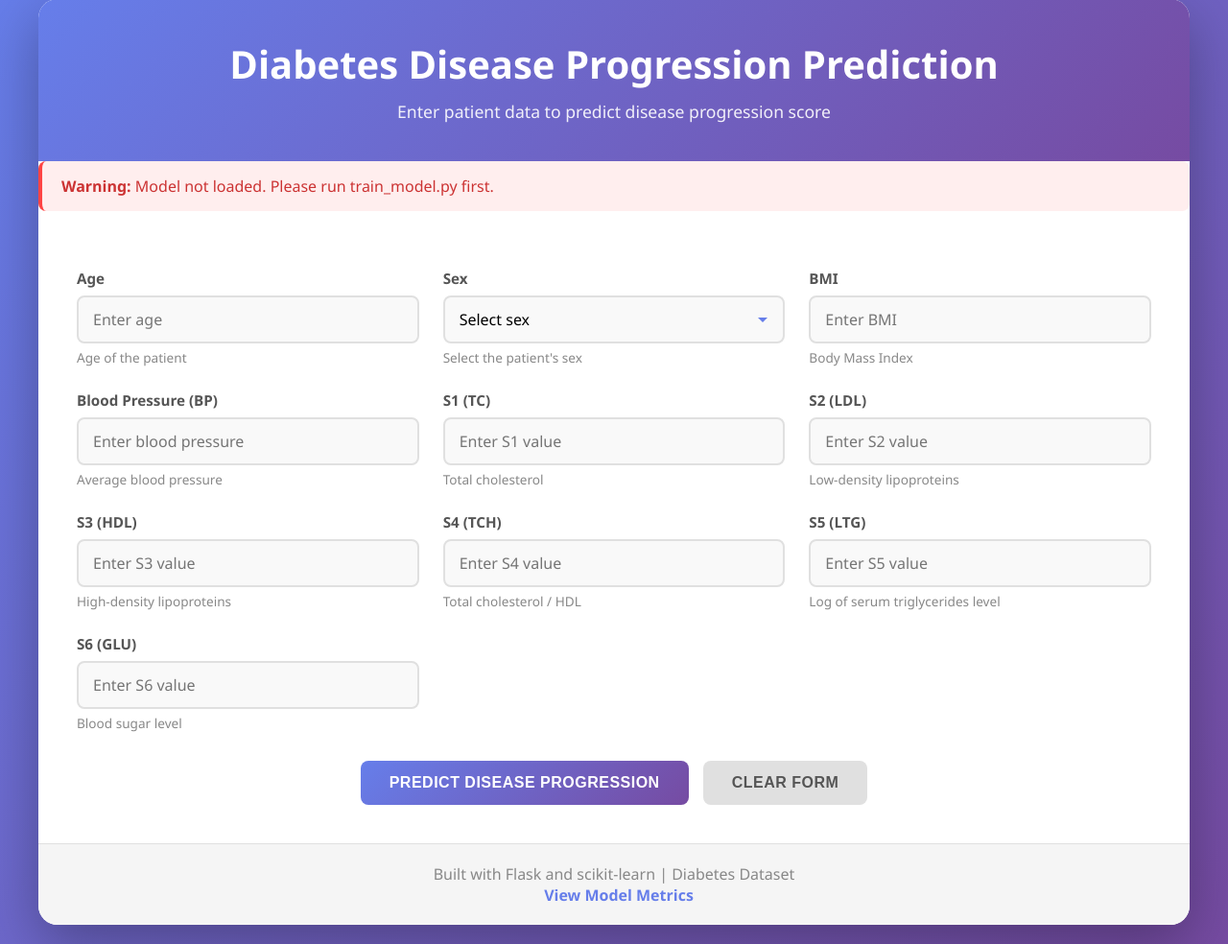
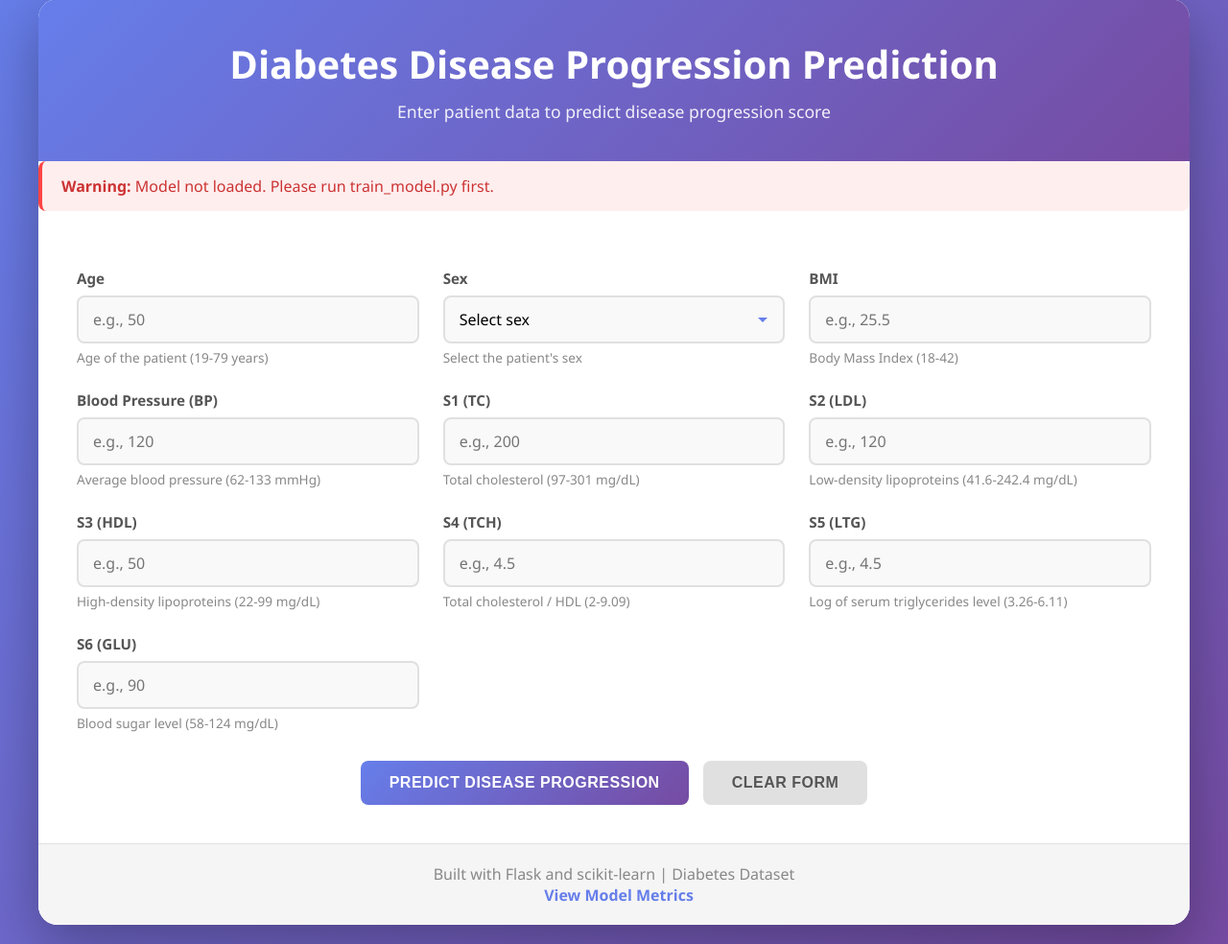
Before and after one commit to Sohail-H-15/Diabetes_Risk_Prediction, a Flask app: page / in a window 1280 px wide. Shown: the part 21-1005 px from the top of the page at 96% size. Run offline with Flask 3, Linux system fonts and the light colour scheme.

Commit message:
Fix critical scaling issue: Load raw diabetes data for real-world input values
- Changed load_diabetes() to scaled=False to accept real-world values
- Added input validation with min/max ranges for all fields
- Updated form placeholders with example real-world values
- Added helpful descriptions showing valid ranges
- Created DATA_SCALING_ISSUE.md documenting the fix
- Users can now enter real values like age=50, BMI=25.5, BP=120

```diff
--- a/templates/index.html
+++ b/templates/index.html
@@ -24,9 +24,9 @@
                 <div class="form-grid">
                     <div class="form-group">
                         <label for="age">Age</label>
-                        <input type="number" id="age" name="age" step="0.01" required
-                               placeholder="Enter age">
-                        <small>Age of the patient</small>
+                        <input type="number" id="age" name="age" step="0.1" min="19" max="79" required
+                               placeholder="e.g., 50">
+                        <small>Age of the patient (19-79 years)</small>
                     </div>
 
                     <div class="form-group">
@@ -41,58 +41,58 @@
 
                     <div class="form-group">
                         <label for="bmi">BMI</label>
-                        <input type="number" id="bmi" name="bmi" step="0.01" required
-                               placeholder="Enter BMI">
-                        <small>Body Mass Index</small>
+                        <input type="number" id="bmi" name="bmi" step="0.1" min="18" max="42" required
+                               placeholder="e.g., 25.5">
+                        <small>Body Mass Index (18-42)</small>
                     </div>
 
                     <div class="form-group">
                         <label for="bp">Blood Pressure (BP)</label>
-                        <input type="number" id="bp" name="bp" step="0.01" required
-                               placeholder="Enter blood pressure">
-                        <small>Average blood pressure</small>
+                        <input type="number" id="bp" name="bp" step="0.1" min="62" max="133" required
+                               placeholder="e.g., 120">
+                        <small>Average blood pressure (62-133 mmHg)</small>
                     </div>
 
                     <div class="form-group">
                         <label for="s1">S1 (TC)</label>
-                        <input type="number" id="s1" name="s1" step="0.01" required
-                               placeholder="Enter S1 value">
-                        <small>Total cholesterol</small>
+                        <input type="number" id="s1" name="s1" step="0.1" min="97" max="301" required
+                               placeholder="e.g., 200">
+                        <small>Total cholesterol (97-301 mg/dL)</small>
                     </div>
 
                     <div class="form-group">
                         <label for="s2">S2 (LDL)</label>
-                        <input type="number" id="s2" name="s2" step="0.01" required
-                               placeholder="Enter S2 value">
-                        <small>Low-density lipoproteins</small>
+                        <input type="number" id="s2" name="s2" step="0.1" min="41.6" max="242.4" required
+                               placeholder="e.g., 120">
+                        <small>Low-density lipoproteins (41.6-242.4 mg/dL)</small>
                     </div>
 
                     <div class="form-group">
                         <label for="s3">S3 (HDL)</label>
-                        <input type="number" id="s3" name="s3" step="0.01" required
-                               placeholder="Enter S3 value">
-                        <small>High-density lipoproteins</small>
+                        <input type="number" id="s3" name="s3" step="0.1" min="22" max="99" required
+                               placeholder="e.g., 50">
+                        <small>High-density lipoproteins (22-99 mg/dL)</small>
                     </div>
 
                     <div class="form-group">
                         <label for="s4">S4 (TCH)</label>
-                        <input type="number" id="s4" name="s4" step="0.01" required
-                               placeholder="Enter S4 value">
-                        <small>Total cholesterol / HDL</small>
+                        <input type="number" id="s4" name="s4" step="0.01" min="2" max="9.09" required
+                               placeholder="e.g., 4.5">
+                        <small>Total cholesterol / HDL (2-9.09)</small>
                     </div>
 
                     <div class="form-group">
                         <label for="s5">S5 (LTG)</label>
-                        <input type="number" id="s5" name="s5" step="0.01" required
-                               placeholder="Enter S5 value">
-                        <small>Log of serum triglycerides level</small>
+                        <input type="number" id="s5" name="s5" step="0.0001" min="3.2581" max="6.107" required
+                               placeholder="e.g., 4.5">
+                        <small>Log of serum triglycerides level (3.26-6.11)</small>
                     </div>
 
                     <div class="form-group">
                         <label for="s6">S6 (GLU)</label>
-                        <input type="number" id="s6" name="s6" step="0.01" required
-                               placeholder="Enter S6 value">
-                        <small>Blood sugar level</small>
+                        <input type="number" id="s6" name="s6" step="0.1" min="58" max="124" required
+                               placeholder="e.g., 90">
+                        <small>Blood sugar level (58-124 mg/dL)</small>
                     </div>
                 </div>
 
--- a/train_model.py
+++ b/train_model.py
@@ -12,9 +12,10 @@
 import pickle
 import os
 
-# Load the diabetes dataset
+# Load the diabetes dataset (raw/unscaled version so users can enter real-world values)
 print("Loading diabetes dataset...")
-diabetes = load_diabetes()
+print("Note: Loading raw (unscaled) data so users can enter real-world values")
+diabetes = load_diabetes(scaled=False)
 X = diabetes.data
 y = diabetes.target
 
```
Also changed, not shown: DATA_SCALING_ISSUE.md (added, +66 -0 lines), 1 other file.
